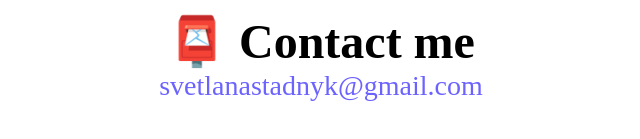
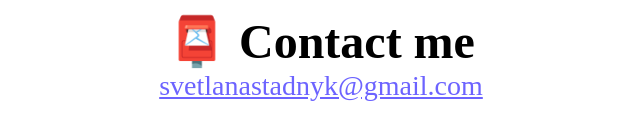
Before and after one commit to LanaStadnyk/SheCodes-Responsive-Week1, a plain HTML site: page about.html in a window 1280 px wide. In both pictures the pointer is over the link "svetlanastadnyk@gmail.com". Shown: the part 619-758 px from the top of the page, 319-959 px from the left. Drawn offline with Linux system fonts and the light colour scheme.

Commit message:
Added link styling

```diff
--- a/src/styles.css
+++ b/src/styles.css
@@ -78,3 +78,7 @@ h3 {
   font-size: 28px;
   text-decoration: none;
 }
+
+.email-link:hover {
+  text-decoration: underline;
+}
```
